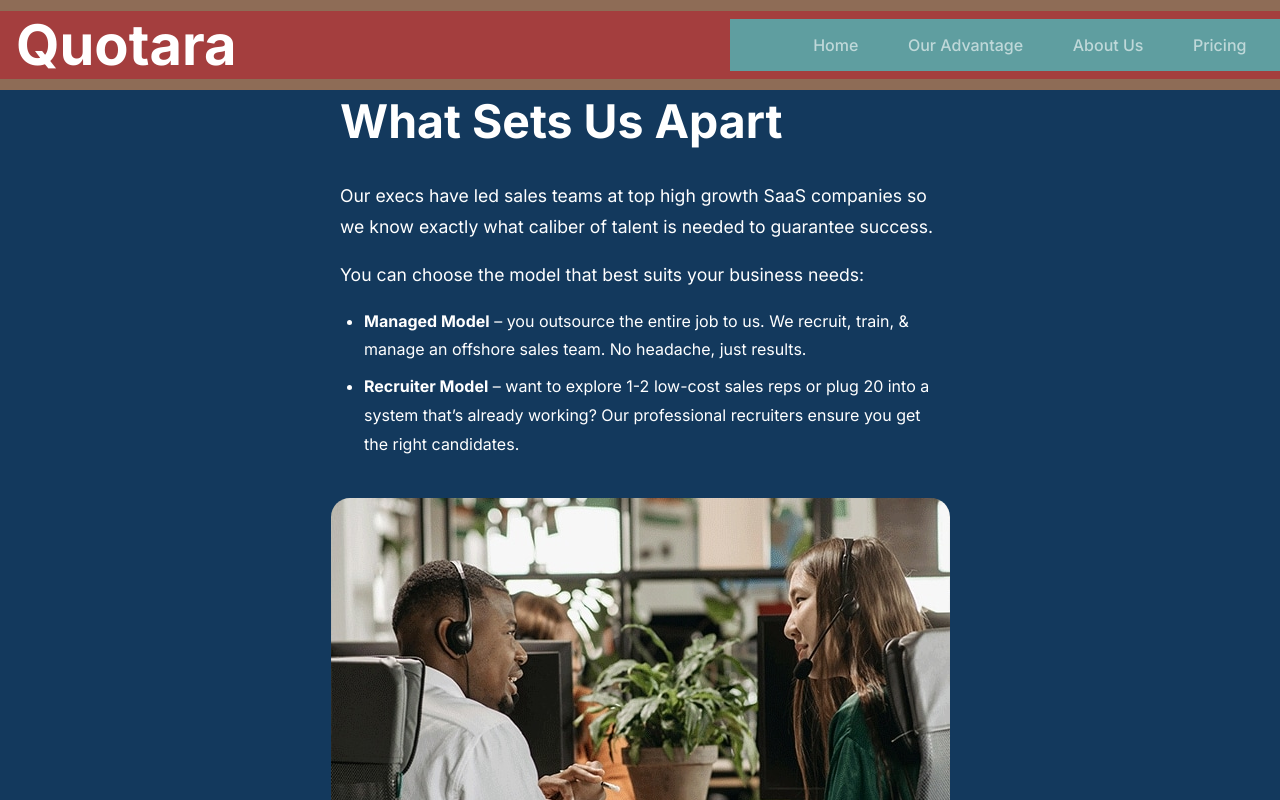
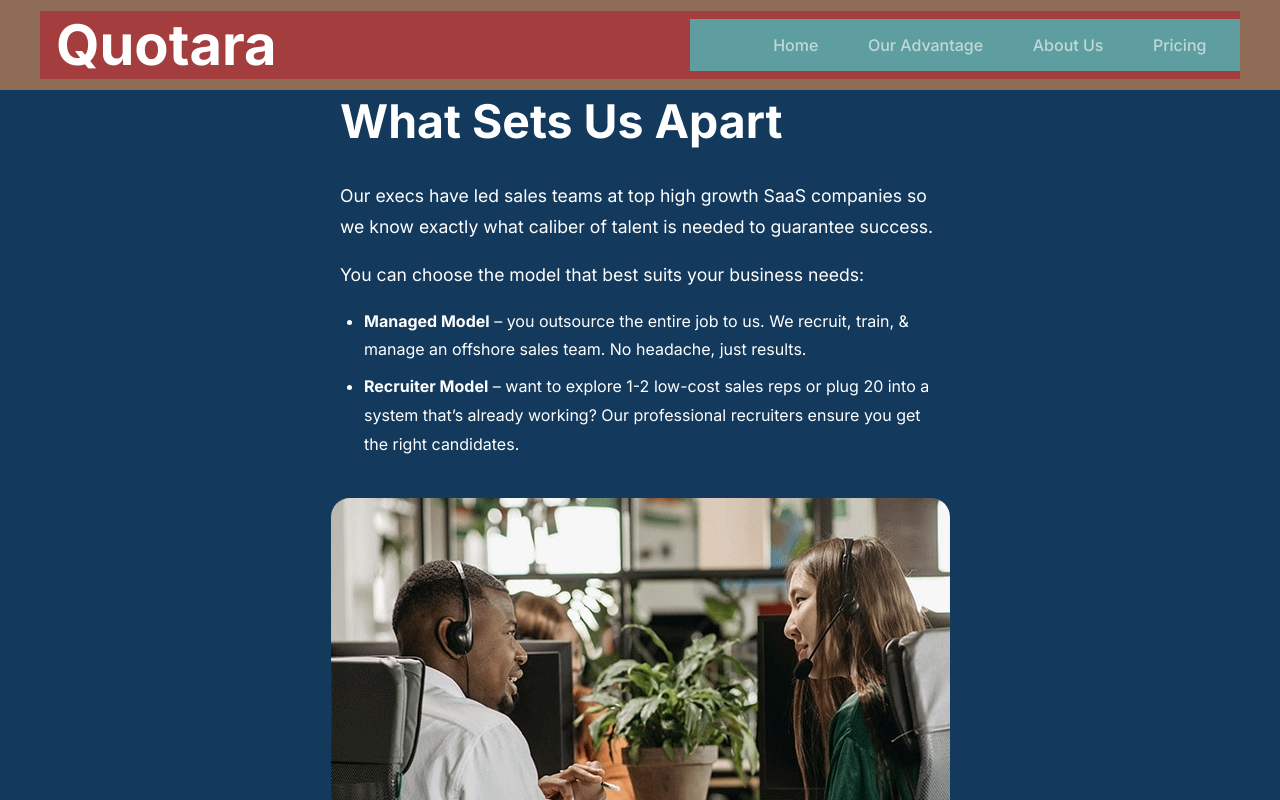
Before and after one commit to KryptonZen/Quotara, a React (Vite) app: page /Quotara/OurAdvantage in a window 1280 px wide. Shown: the top 800 px of the page. Built offline with nearby package versions, Linux system fonts and the light colour scheme.

Commit message:
add: syncing

```diff
--- a/src/components/navbar/Navbar.css
+++ b/src/components/navbar/Navbar.css
@@ -20,7 +20,7 @@
 .NavDiv {
     /* color: aquamarine; */
     /* overflow: hidden; */
-    min-width: 100vw;
+    width: 100vw;
     max-width: 1200px;
     /* height: 100%; */
     /* min-width: 500px; */
```
